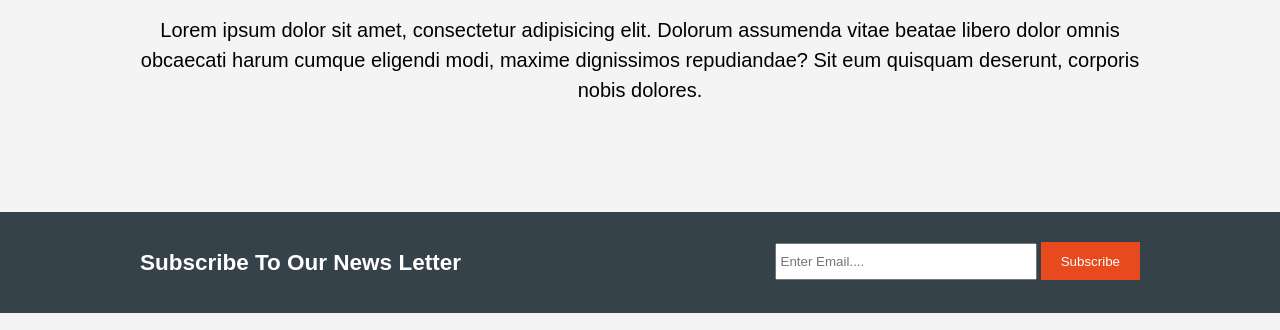
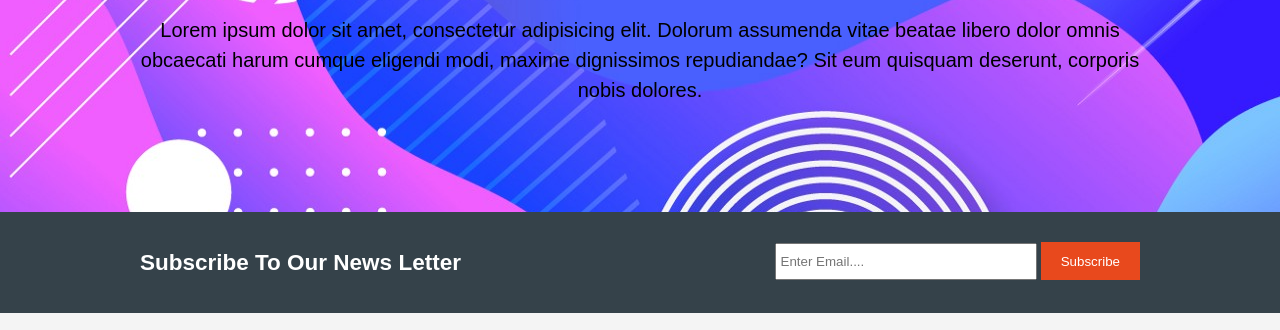
Before and after one commit to AlfaroDeveloper/Landing_Page_One, a plain HTML site: page index.html in a window 1280 px wide. Shown: the part 291-621 px from the top of the page. Drawn offline with Linux system fonts and the light colour scheme.

Commit message:
fixing showcase image

```diff
--- a/style.css
+++ b/style.css
@@ -93,7 +93,7 @@ header a:hover{
 /* showcase */
 #showcase{
     min-height: 400px;
-    background: url("./img/showcase.jpeg") no-repeat 0 -400px;
+    background: url("./img/showcase.jpeg") no-repeat 0;
     text-align: center;
     color: #000;
 }
```
